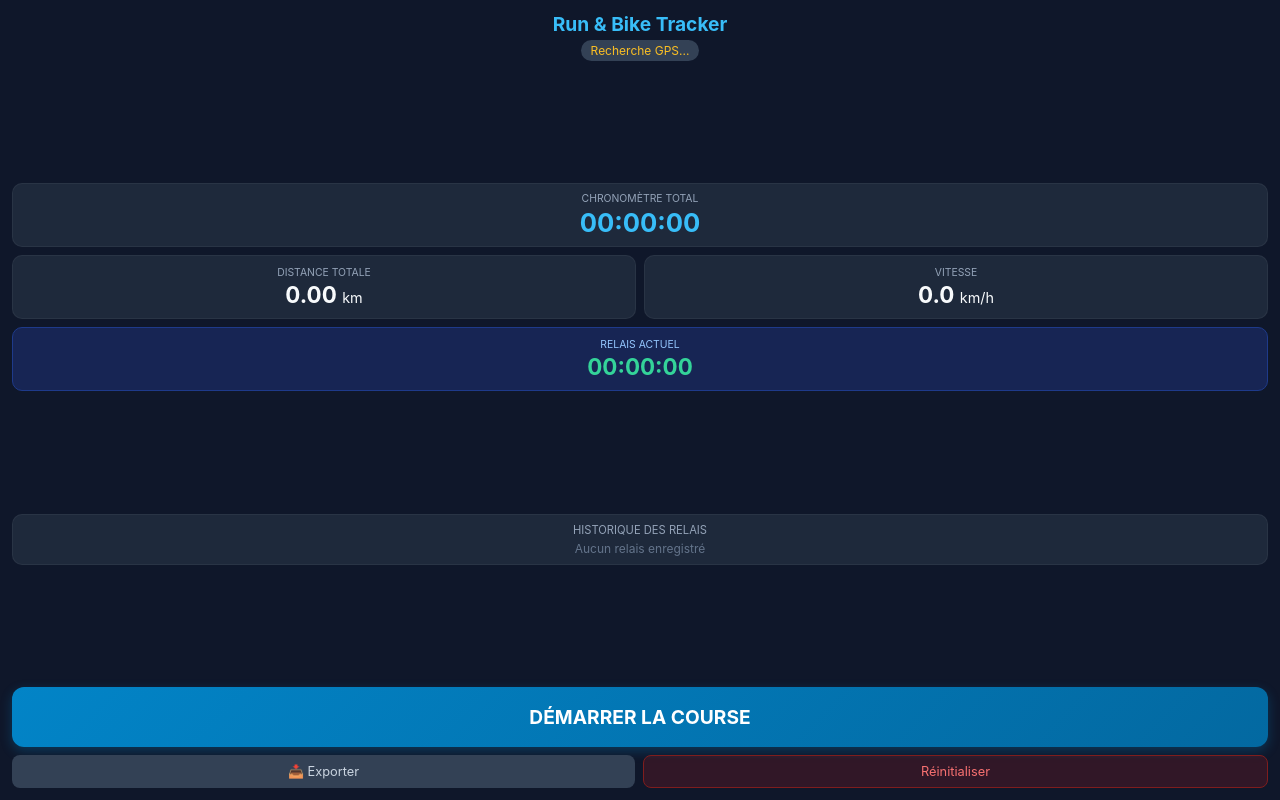
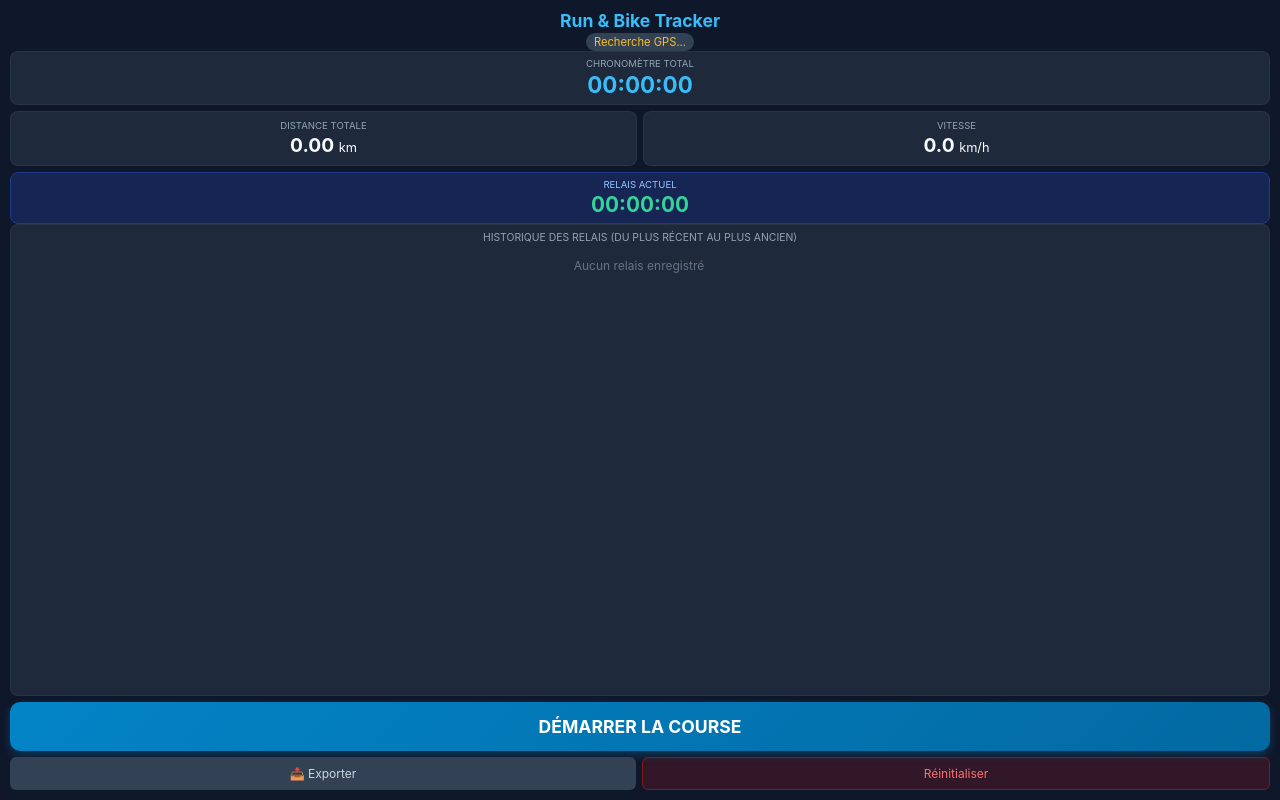
Before and after one commit to pierimel/Court_et_pedale, a plain HTML site: page index.html in a window 1280 px wide. Drawn offline with Linux system fonts and the light colour scheme.

Commit message:
Update index.html

```diff
--- a/index.html
+++ b/index.html
@@ -18,24 +18,24 @@
             flex-direction: column;
             height: 100vh;
             justify-content: space-between;
-            padding: 12px;
-            overflow: hidden; /* Empêche tout défilement vertical */
+            padding: 10px;
+            overflow: hidden;
         }
         header {
             text-align: center;
             display: flex;
             flex-direction: column;
             align-items: center;
-            gap: 4px;
+            gap: 2px;
         }
         h1 {
-            font-size: 1.2rem;
+            font-size: 1.1rem;
             color: #38bdf8;
         }
         .gps-badge {
-            font-size: 0.75rem;
-            padding: 3px 10px;
-            border-radius: 12px;
+            font-size: 0.7rem;
+            padding: 2px 8px;
+            border-radius: 10px;
             background: #334155;
             color: #fbbf24;
         }
@@ -47,106 +47,113 @@
             background: #7f1d1d;
             color: #f87171;
         }
-        /* Gros bouton visible uniquement si le GPS est en panne */
         #gps-retry-container {
             display: none;
             width: 100%;
+            margin-top: 4px;
         }
         .retry-btn {
             width: 100%;
-            padding: 10px;
-            font-size: 0.9rem;
+            padding: 6px;
+            font-size: 0.8rem;
             font-weight: bold;
             background: #b91c1c;
             color: white;
             border: none;
-            border-radius: 8px;
+            border-radius: 6px;
             cursor: pointer;
         }
         .dashboard {
             display: grid;
             grid-template-columns: 1fr 1fr;
-            gap: 8px;
+            gap: 6px;
         }
         .card {
             background: #1e293b;
-            padding: 10px;
-            border-radius: 10px;
+            padding: 8px;
+            border-radius: 8px;
             text-align: center;
             border: 1px solid rgba(255, 255, 255, 0.05);
         }
         .card-title {
-            font-size: 0.65rem;
+            font-size: 0.6rem;
             color: #94a3b8;
             text-transform: uppercase;
             margin-bottom: 2px;
         }
         .card-value {
-            font-size: 1.4rem;
+            font-size: 1.2rem;
             font-weight: bold;
         }
         .card.full {
             grid-column: span 2;
         }
-        /* Zone d'historique compacte pour ne pas dépasser de l'écran */
-        .history-container {
+        /* Zone d'historique scrollable en bas */
+        .history-section {
             background: #1e293b;
-            border-radius: 10px;
-            padding: 8px;
-            max-height: 110px;
-            overflow-y: auto;
+            border-radius: 8px;
+            padding: 6px;
+            flex-grow: 1;
+            display: flex;
+            flex-direction: column;
+            min-height: 0; /* Important pour que le flexbox gère bien le scroll */
             border: 1px solid rgba(255, 255, 255, 0.05);
         }
         .history-title {
-            font-size: 0.7rem;
+            font-size: 0.65rem;
             color: #94a3b8;
             text-transform: uppercase;
             margin-bottom: 4px;
             text-align: center;
         }
         .history-list {
-            font-size: 0.8rem;
+            font-size: 0.75rem;
             display: flex;
             flex-direction: column;
-            gap: 3px;
+            gap: 4px;
+            overflow-y: auto; /* C'est ici qu'on scrolle si l'historique grandit */
+            flex-grow: 1;
+            padding-right: 2px;
         }
         .history-item {
             display: flex;
             justify-content: space-between;
+            align-items: center;
             background: #334155;
-            padding: 4px 8px;
+            padding: 6px 8px;
             border-radius: 6px;
         }
         .btn-container {
             display: flex;
             flex-direction: column;
-            gap: 8px;
+            gap: 6px;
+            margin-top: 6px;
         }
         .big-btn {
             width: 100%;
-            padding: 18px;
-            font-size: 1.2rem;
+            padding: 14px;
+            font-size: 1.1rem;
             font-weight: bold;
             border: none;
-            border-radius: 12px;
+            border-radius: 10px;
             cursor: pointer;
             color: white;
             background: linear-gradient(135deg, #0284c7, #0369a1);
-            box-shadow: 0 4px 12px rgba(2, 132, 199, 0.3);
+            box-shadow: 0 4px 10px rgba(2, 132, 199, 0.3);
         }
         .big-btn:active {
             transform: scale(0.98);
         }
         .footer-actions {
             display: flex;
-            gap: 8px;
+            gap: 6px;
         }
         .small-btn {
             flex: 1;
             padding: 8px;
-            font-size: 0.8rem;
+            font-size: 0.75rem;
             border: none;
-            border-radius: 8px;
+            border-radius: 6px;
             background: #334155;
             color: #cbd5e1;
             cursor: pointer;
@@ -169,29 +176,29 @@
     </header>
 
     <div class="dashboard">
-        <div class="card full" style="padding: 8px;">
+        <div class="card full" style="padding: 6px;">
             <div class="card-title">Chronomètre Total</div>
-            <div class="card-value" id="total-chrono" style="color:#38bdf8; font-size: 1.6rem;">00:00:00</div>
+            <div class="card-value" id="total-chrono" style="color:#38bdf8; font-size: 1.4rem;">00:00:00</div>
         </div>
         <div class="card">
             <div class="card-title">Distance Totale</div>
-            <div class="card-value"><span id="total-distance">0.00</span> <span style="font-size:0.9rem; font-weight:normal;">km</span></div>
+            <div class="card-value"><span id="total-distance">0.00</span> <span style="font-size:0.8rem; font-weight:normal;">km</span></div>
         </div>
         <div class="card">
             <div class="card-title">Vitesse</div>
-            <div class="card-value"><span id="current-speed">0.0</span> <span style="font-size:0.9rem; font-weight:normal;">km/h</span></div>
+            <div class="card-value"><span id="current-speed">0.0</span> <span style="font-size:0.8rem; font-weight:normal;">km/h</span></div>
         </div>
-        <div class="card full" style="background: #172554; border-color: #1e3a8a;">
+        <div class="card full" style="background: #172554; border-color: #1e3a8a; padding: 6px;">
             <div class="card-title" id="relais-title" style="color: #93c5fd;">Relais actuel</div>
-            <div class="card-value" id="relais-chrono" style="color:#34d399;">00:00:00</div>
+            <div class="card-value" id="relais-chrono" style="color:#34d399; font-size: 1.3rem;">00:00:00</div>
         </div>
     </div>
 
-    <!-- Historique des relais -->
-    <div class="history-container">
-        <div class="history-title">Historique des relais</div>
+    <!-- Historique des relais scrollable -->
+    <div class="history-section">
+        <div class="history-title">Historique des relais (du plus récent au plus ancien)</div>
         <div class="history-list" id="history-list">
-            <div style="color: #64748b; text-align: center; font-size: 0.75rem;">Aucun relais enregistré</div>
+            <div style="color: #64748b; text-align: center; font-size: 0.75rem; margin-top: 10px;">Aucun relais enregistré</div>
         </div>
     </div>
 
@@ -213,6 +220,7 @@
         let isRunning = false;
         let relaisList = []; // Stocke les relais {number, duration, distance}
         let currentRelaisStartTime = null;
+        let currentRelaisStartDistance = 0;
         let relaisTimerInterval = null;
 
         const gpsStatusEl = document.getElementById('gps-status');
@@ -268,7 +276,7 @@
                 (position) => {
                     gpsStatusEl.textContent = "GPS Connecté (±" + Math.round(position.coords.accuracy) + "m)";
                     gpsStatusEl.className = "gps-badge active";
-                    gpsRetryContainer.style.display = "none"; // Cache le bouton si connecté
+                    gpsRetryContainer.style.display = "none";
 
                     const { latitude, longitude, speed } = position.coords;
                     if (speed !== null && speed >= 0) {
@@ -288,7 +296,7 @@
                 (error) => {
                     gpsStatusEl.textContent = "GPS déconnecté / Erreur";
                     gpsStatusEl.className = "gps-badge error";
-                    gpsRetryContainer.style.display = "block"; // Affiche le gros bouton de secours
+                    gpsRetryContainer.style.display = "block";
                 },
                 options
             );
@@ -301,6 +309,7 @@
                 isRunning = true;
                 startTime = now;
                 currentRelaisStartTime = now;
+                currentRelaisStartDistance = totalDistance;
 
                 if (watchId === null) startGPS();
 
@@ -313,18 +322,25 @@
                 toggleBtn.textContent = "PASSAGE DE RELAIS";
                 relaisTitleEl.textContent = "Relais n°1 en cours";
             } else {
-                // Enregistrement du relais en cours dans l'historique
+                // Enregistrement du relais terminé
                 const relaisDurationSec = Math.floor((now - currentRelaisStartTime) / 1000);
-                relaisList.push({
-                    number: relaisList.length + 1,
-                    duration: formatTime(relaisDurationSec)
+                const relaisDistanceKm = ((totalDistance - currentRelaisStartDistance) / 1000).toFixed(2);
+
+                const finishedRelaisNumber = relaisList.length + 1;
+
+                // Ajout au début du tableau (unshift) pour que le plus récent soit tout en haut
+                relaisList.unshift({
+                    number: finishedRelaisNumber,
+                    duration: formatTime(relaisDurationSec),
+                    distance: relaisDistanceKm
                 });
 
                 updateHistoryDisplay();
 
                 // Nouveau relais
                 currentRelaisStartTime = now;
-                relaisTitleEl.textContent = `Relais n°${relaisList.length + 1} en cours`;
+                currentRelaisStartDistance = totalDistance;
+                relaisTitleEl.textContent = `Relais n°${finishedRelaisNumber + 1} en cours`;
                 startRelaisTimer();
             }
         }
@@ -344,10 +360,9 @@
             relaisList.forEach(r => {
                 const item = document.createElement('div');
                 item.className = "history-item";
-                item.innerHTML = `<span>Relais n°${r.number}</span> <strong>${r.duration}</strong>`;
+                item.innerHTML = `<span><strong>Relais n°${r.number}</strong></span> <span>⏱️ ${r.duration}</span> <span>📏 ${r.distance} km</span>`;
                 historyListEl.appendChild(item);
             });
-            historyListEl.scrollTop = historyListEl.scrollHeight;
         }
 
         function exportData() {
@@ -355,14 +370,18 @@
             text += `Chrono Total : ${totalChronoEl.textContent}\n`;
             text += `Distance Totale : ${totalDistanceEl.textContent} km\n\n`;
             text += `Détail des relais :\n`;
-            relaisList.forEach(r => {
-                text += `- Relais n°${r.number} : ${r.duration}\n`;
+
+            // Pour l'export, on remet dans l'ordre chronologique (du 1 au dernier)
+            const chronologicalList = [...relaisList].reverse();
+            chronologicalList.forEach(r => {
+                text += `- Relais n°${r.number} : ${r.duration} (${r.distance} km)\n`;
             });
 
             if (navigator.share) {
                 navigator.share({ title: 'Run & Bike', text: text }).catch(() => {});
             } else {
-                alert(text);
+                // Fallback si le partage natif n'est pas dispo
+                prompt("Copiez vos résultats :", text);
             }
         }
 
@@ -383,7 +402,7 @@
                 currentSpeedEl.textContent = "0.0";
                 relaisChronoEl.textContent = "00:00:00";
                 relaisTitleEl.textContent = "Relais actuel";
-                historyListEl.innerHTML = '<div style="color: #64748b; text-align: center; font-size: 0.75rem;">Aucun relais enregistré</div>';
+                historyListEl.innerHTML = '<div style="color: #64748b; text-align: center; font-size: 0.75rem; margin-top: 10px;">Aucun relais enregistré</div>';
 
                 gpsStatusEl.textContent = "Recherche GPS...";
                 gpsStatusEl.className = "gps-badge";
```
